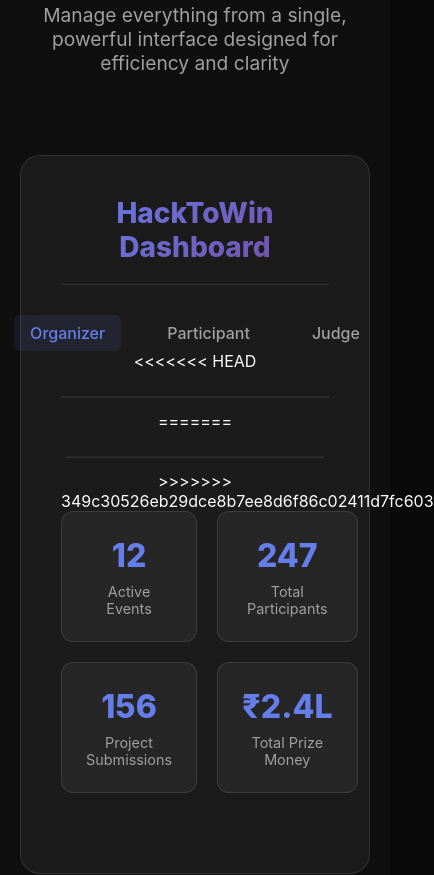
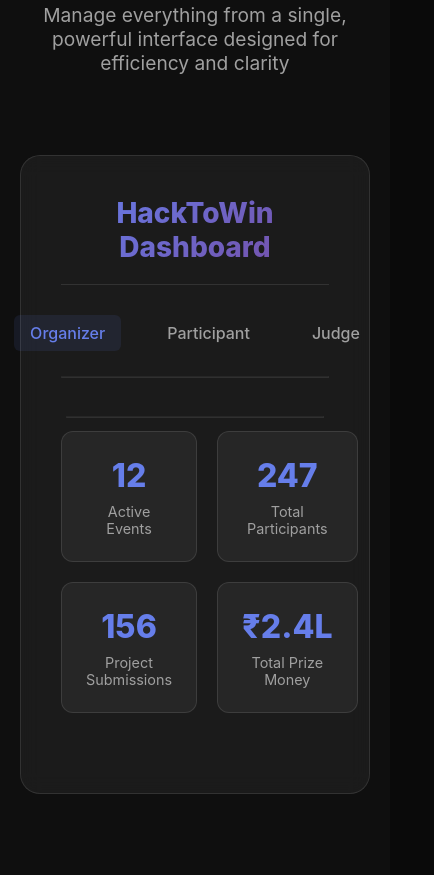
Before and after one commit to Rounaksingh497/HackToWin-hackathonProject, a website: page client/index.html in a window 390 px wide. Shown: the part 3953-4828 px from the top of the page, 434 px wide, since content can reach past the window. Drawn offline with nearby package versions, Linux system fonts and the light colour scheme.

Commit message:
responsive

```diff
--- a/client/index.html
+++ b/client/index.html
@@ -217,14 +217,11 @@
                             <div class="mockup-nav-item" onclick="showDashboard('participant')">Participant</div>
                             <div class="mockup-nav-item" onclick="showDashboard('judge')">Judge</div>
                         </div>
-<<<<<<< HEAD
                         <div style="height: 15px; opacity: 0.1;margin-top:25px ;"><hr></div>
                     <div id="organizer-dashboard" class="dashboard-content" >
-=======
                         <div style="height:20px;"></div>
                         <div style="height:10px;opacity: 0.1;margin: 5px;"><hr></div>
                     <div id="organizer-dashboard" class="dashboard-content">
->>>>>>> 349c30526eb29dce8b7ee8d6f86c02411d7fc603
                         <div class="dashboard-stats">
                             <div class="stat-card">
                                 <span class="stat-number">12</span>
```
